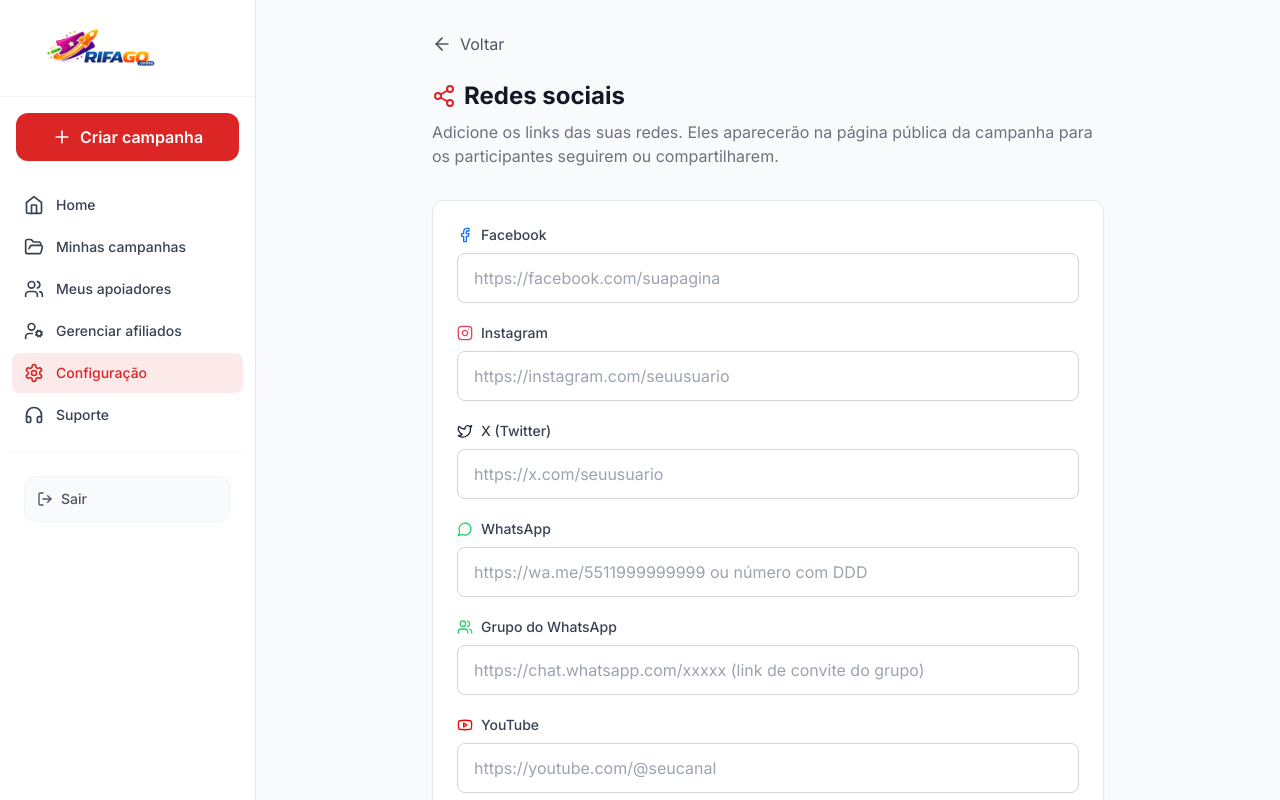
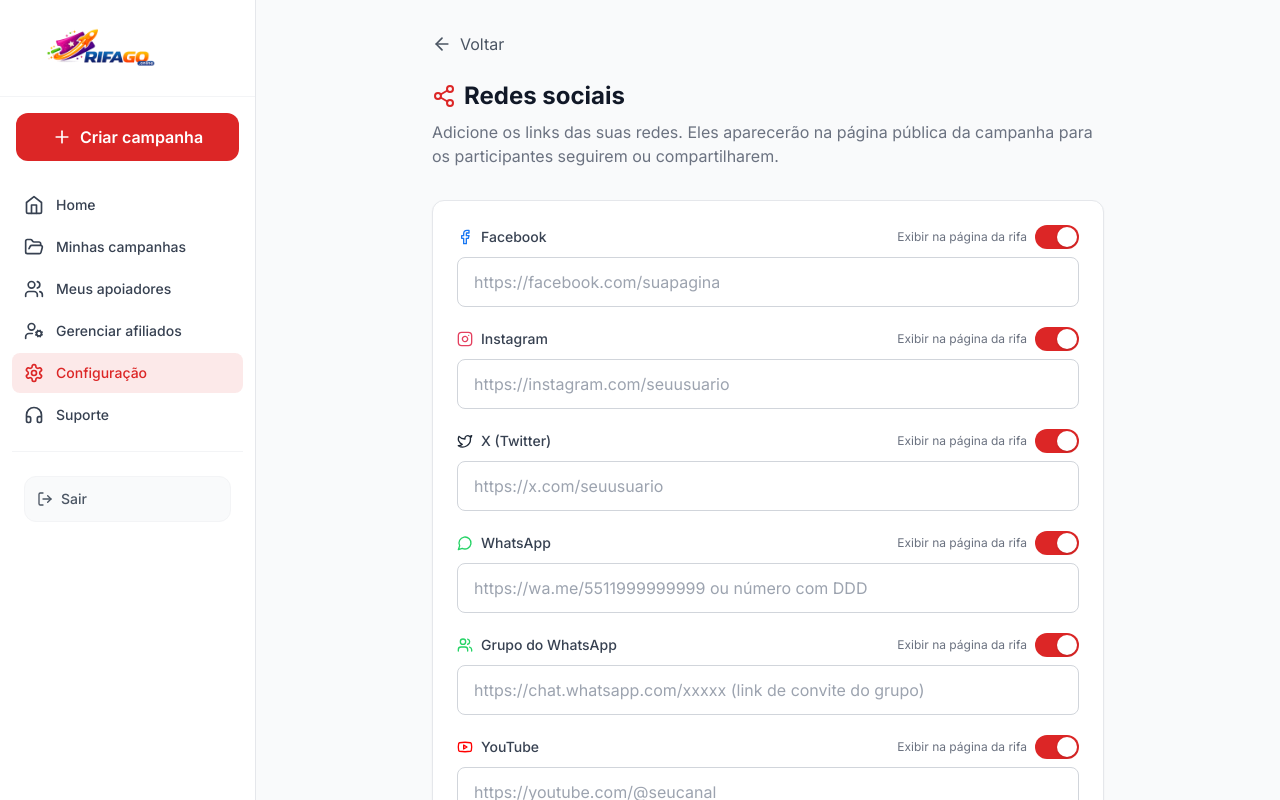
Before and after one commit to pedindooficial/rifago, a Next.js app: page /configuracao/redes-sociais in a window 1280 px wide. Shown: the top 800 px of the page. Built offline with nearby package versions, Linux system fonts and the light colour scheme; no server answers.

Commit message:
Feat: switch por rede para exibir ou ocultar ícone na página da rifa

```diff
--- a/app/(dashboard)/configuracao/redes-sociais/page.tsx
+++ b/app/(dashboard)/configuracao/redes-sociais/page.tsx
@@ -13,6 +13,14 @@
   youtube: string;
   tiktok: string;
   linkedin: string;
+  facebookAtivo: boolean;
+  instagramAtivo: boolean;
+  twitterAtivo: boolean;
+  whatsappAtivo: boolean;
+  whatsappGrupoAtivo: boolean;
+  youtubeAtivo: boolean;
+  tiktokAtivo: boolean;
+  linkedinAtivo: boolean;
 };
 
 const REDES = [
@@ -35,6 +43,14 @@
   youtube: "",
   tiktok: "",
   linkedin: "",
+  facebookAtivo: true,
+  instagramAtivo: true,
+  twitterAtivo: true,
+  whatsappAtivo: true,
+  whatsappGrupoAtivo: true,
+  youtubeAtivo: true,
+  tiktokAtivo: true,
+  linkedinAtivo: true,
 };
 
 export default function RedesSociaisPage() {
@@ -75,6 +91,14 @@
         youtube: form.youtube ?? "",
         tiktok: form.tiktok ?? "",
         linkedin: form.linkedin ?? "",
+        facebookAtivo: form.facebookAtivo ?? true,
+        instagramAtivo: form.instagramAtivo ?? true,
+        twitterAtivo: form.twitterAtivo ?? true,
+        whatsappAtivo: form.whatsappAtivo ?? true,
+        whatsappGrupoAtivo: form.whatsappGrupoAtivo ?? true,
+        youtubeAtivo: form.youtubeAtivo ?? true,
+        tiktokAtivo: form.tiktokAtivo ?? true,
+        linkedinAtivo: form.linkedinAtivo ?? true,
       };
       const res = await fetch("/api/config/redes-sociais", {
         method: "PUT",
@@ -91,7 +115,7 @@
     }
   };
 
-  const set = (key: keyof RedesForm, value: string) => {
+  const set = (key: keyof RedesForm, value: string | boolean) => {
     setForm((f) => ({ ...f, [key]: value }));
   };
 
@@ -122,12 +146,35 @@
               <p className="text-gray-500">Carregando...</p>
             ) : (
               <form onSubmit={handleSubmit} className="space-y-5">
-                {REDES.map(({ key, label, placeholder, icon: Icon, color }) => (
-                  <div key={key}>
-                    <label className="block text-sm font-medium text-gray-700 mb-2 flex items-center gap-2">
+                {REDES.map(({ key, label, placeholder, icon: Icon, color }) => {
+                  const ativoKey = `${key}Ativo` as keyof RedesForm;
+                  const ativo = form[ativoKey] as boolean;
+                  return (
+                    <div key={key} className="space-y-2">
+                      <div className="flex items-center justify-between gap-4">
+                        <label className="block text-sm font-medium text-gray-700 flex items-center gap-2">
                           <Icon className={`w-4 h-4 ${color}`} />
                           {label}
                         </label>
+                        <label className="flex items-center gap-2 cursor-pointer shrink-0">
+                          <span className="text-xs text-gray-500">Exibir na página da rifa</span>
+                          <button
+                            type="button"
+                            role="switch"
+                            aria-checked={ativo}
+                            onClick={() => set(ativoKey, !ativo)}
+                            className={`relative w-11 h-6 rounded-full transition-colors focus:outline-none focus:ring-2 focus:ring-primary focus:ring-offset-2 ${
+                              ativo ? "bg-primary" : "bg-gray-300"
+                            }`}
+                          >
+                            <span
+                              className={`absolute top-0.5 left-0.5 w-5 h-5 rounded-full bg-white shadow transition-transform ${
+                                ativo ? "translate-x-5" : "translate-x-0"
+                              }`}
+                            />
+                          </button>
+                        </label>
+                      </div>
                       <input
                         type="text"
                         inputMode="url"
@@ -137,7 +184,8 @@
                         className="w-full px-4 py-3 border border-gray-300 rounded-lg focus:ring-2 focus:ring-primary focus:border-transparent text-sm sm:text-base"
                       />
                     </div>
-                ))}
+                  );
+                })}
 
                 <button
                   type="submit"
@@ -152,7 +200,7 @@
         </div>
 
         <p className="mt-6 text-sm text-gray-500 text-center">
-          Deixe em branco as redes que não deseja exibir. Os links serão exibidos na página da rifa (campanha pública).
+          Use o switch &quot;Exibir na página da rifa&quot; para mostrar ou esconder cada ícone na página de venda da campanha. Deixe em branco as redes que não deseja usar.
         </p>
       </div>
     </div>
--- a/app/api/campanhas/public/[id]/route.ts
+++ b/app/api/campanhas/public/[id]/route.ts
@@ -61,10 +61,13 @@
     if (docWithUserId.userId) {
       const redes = await RedesSociaisConfig.findOne({ userId: docWithUserId.userId }).lean();
       if (redes) {
-        const r = redes as Record<string, string | undefined>;
+        const r = redes as Record<string, string | boolean | undefined>;
         ["facebook", "instagram", "twitter", "whatsapp", "whatsappGrupo", "youtube", "tiktok", "linkedin"].forEach((key) => {
           const v = r[key];
-          if (v && String(v).trim() !== "") redesSociais[key] = String(v).trim();
+          const ativo = r[`${key}Ativo`];
+          if (v && String(v).trim() !== "" && ativo !== false) {
+            redesSociais[key] = String(v).trim();
+          }
         });
       }
     }
--- a/app/api/config/redes-sociais/route.ts
+++ b/app/api/config/redes-sociais/route.ts
@@ -36,39 +36,29 @@
   const cfg = await RedesSociaisConfig.findOne({ userId: token.id }).lean();
 
   if (!cfg) {
-    return NextResponse.json({
-      facebook: "",
-      instagram: "",
-      twitter: "",
-      whatsapp: "",
-      whatsappGrupo: "",
-      youtube: "",
-      tiktok: "",
-      linkedin: "",
-    });
+    const base = { facebook: "", instagram: "", twitter: "", whatsapp: "", whatsappGrupo: "", youtube: "", tiktok: "", linkedin: "" };
+    const ativos = ["facebook", "instagram", "twitter", "whatsapp", "whatsappGrupo", "youtube", "tiktok", "linkedin"].reduce(
+      (acc, k) => ({ ...acc, [`${k}Ativo`]: true }),
+      {} as Record<string, boolean>
+    );
+    return NextResponse.json({ ...base, ...ativos });
   }
 
-  const c = cfg as unknown as {
-    facebook?: string;
-    instagram?: string;
-    twitter?: string;
-    whatsapp?: string;
-    whatsappGrupo?: string;
-    youtube?: string;
-    tiktok?: string;
-    linkedin?: string;
+  const c = cfg as unknown as Record<string, string | boolean | undefined>;
+  const out: Record<string, string | boolean> = {
+    facebook: (c.facebook as string) ?? "",
+    instagram: (c.instagram as string) ?? "",
+    twitter: (c.twitter as string) ?? "",
+    whatsapp: (c.whatsapp as string) ?? "",
+    whatsappGrupo: (c.whatsappGrupo as string) ?? "",
+    youtube: (c.youtube as string) ?? "",
+    tiktok: (c.tiktok as string) ?? "",
+    linkedin: (c.linkedin as string) ?? "",
   };
-
-  return NextResponse.json({
-    facebook: c.facebook ?? "",
-    instagram: c.instagram ?? "",
-    twitter: c.twitter ?? "",
-    whatsapp: c.whatsapp ?? "",
-    whatsappGrupo: c.whatsappGrupo ?? "",
-    youtube: c.youtube ?? "",
-    tiktok: c.tiktok ?? "",
-    linkedin: c.linkedin ?? "",
+  ["facebook", "instagram", "twitter", "whatsapp", "whatsappGrupo", "youtube", "tiktok", "linkedin"].forEach((k) => {
+    out[`${k}Ativo`] = c[`${k}Ativo`] !== false;
   });
+  return NextResponse.json(out);
 }
 
 export async function PUT(request: NextRequest) {
@@ -84,41 +74,26 @@
     return NextResponse.json({ error: "Não autorizado" }, { status: 401 });
   }
 
-  const body = (await request.json()) as {
-    facebook?: string;
-    instagram?: string;
-    twitter?: string;
-    whatsapp?: string;
-    whatsappGrupo?: string;
-    youtube?: string;
-    tiktok?: string;
-    linkedin?: string;
-  };
+  const body = (await request.json()) as Record<string, string | boolean | undefined>;
 
   await connectDB();
 
-  // Só atualiza campos que vieram no body, para não sobrescrever com vazio se o cliente não enviar algum campo
-  const update: Record<string, string> = {};
-  const keys = [
-    "facebook",
-    "instagram",
-    "twitter",
-    "whatsapp",
-    "whatsappGrupo",
-    "youtube",
-    "tiktok",
-    "linkedin",
-  ] as const;
-  for (const key of keys) {
+  const update: Record<string, string | boolean> = {};
+  const urlKeys = ["facebook", "instagram", "twitter", "whatsapp", "whatsappGrupo", "youtube", "tiktok", "linkedin"] as const;
+  for (const key of urlKeys) {
     if (key in body) {
       const value = body[key];
-      if (key === "whatsapp") {
-        update[key] = normalizeWhatsApp(value);
-      } else {
-        update[key] = normalizeUrl(value);
+      if (typeof value === "string") {
+        update[key] = key === "whatsapp" ? normalizeWhatsApp(value) : normalizeUrl(value);
       }
     }
   }
+  urlKeys.forEach((k) => {
+    const ativoKey = `${k}Ativo`;
+    if (ativoKey in body && typeof body[ativoKey] === "boolean") {
+      update[ativoKey] = body[ativoKey];
+    }
+  });
 
   await RedesSociaisConfig.findOneAndUpdate(
     { userId: token.id },
--- a/lib/models/RedesSociaisConfig.ts
+++ b/lib/models/RedesSociaisConfig.ts
@@ -1,4 +1,6 @@
 import mongoose from "mongoose";
+
+const REDES_KEYS = ["facebook", "instagram", "twitter", "whatsapp", "whatsappGrupo", "youtube", "tiktok", "linkedin"] as const;
 
 export interface IRedesSociaisConfig {
   _id: mongoose.Types.ObjectId;
@@ -11,12 +13,20 @@
   youtube?: string;
   tiktok?: string;
   linkedin?: string;
+  /** Exibir ícone na página da rifa (default true se não existir) */
+  facebookAtivo?: boolean;
+  instagramAtivo?: boolean;
+  twitterAtivo?: boolean;
+  whatsappAtivo?: boolean;
+  whatsappGrupoAtivo?: boolean;
+  youtubeAtivo?: boolean;
+  tiktokAtivo?: boolean;
+  linkedinAtivo?: boolean;
   createdAt: Date;
   updatedAt: Date;
 }
 
-const RedesSociaisConfigSchema = new mongoose.Schema<IRedesSociaisConfig>(
-  {
+const schemaDef: Record<string, unknown> = {
   userId: { type: mongoose.Schema.Types.ObjectId, ref: "User", required: true, index: true, unique: true },
   facebook: { type: String, default: "", trim: true },
   instagram: { type: String, default: "", trim: true },
@@ -26,9 +36,12 @@
   youtube: { type: String, default: "", trim: true },
   tiktok: { type: String, default: "", trim: true },
   linkedin: { type: String, default: "", trim: true },
-  },
-  { timestamps: true }
-);
+};
+REDES_KEYS.forEach((k) => {
+  schemaDef[`${k}Ativo`] = { type: Boolean, default: true };
+});
+
+const RedesSociaisConfigSchema = new mongoose.Schema<IRedesSociaisConfig>(schemaDef, { timestamps: true });
 
 export default mongoose.models.RedesSociaisConfig ??
   mongoose.model<IRedesSociaisConfig>("RedesSociaisConfig", RedesSociaisConfigSchema);
```
Lines whose indentation alone changed are shown as unchanged.
